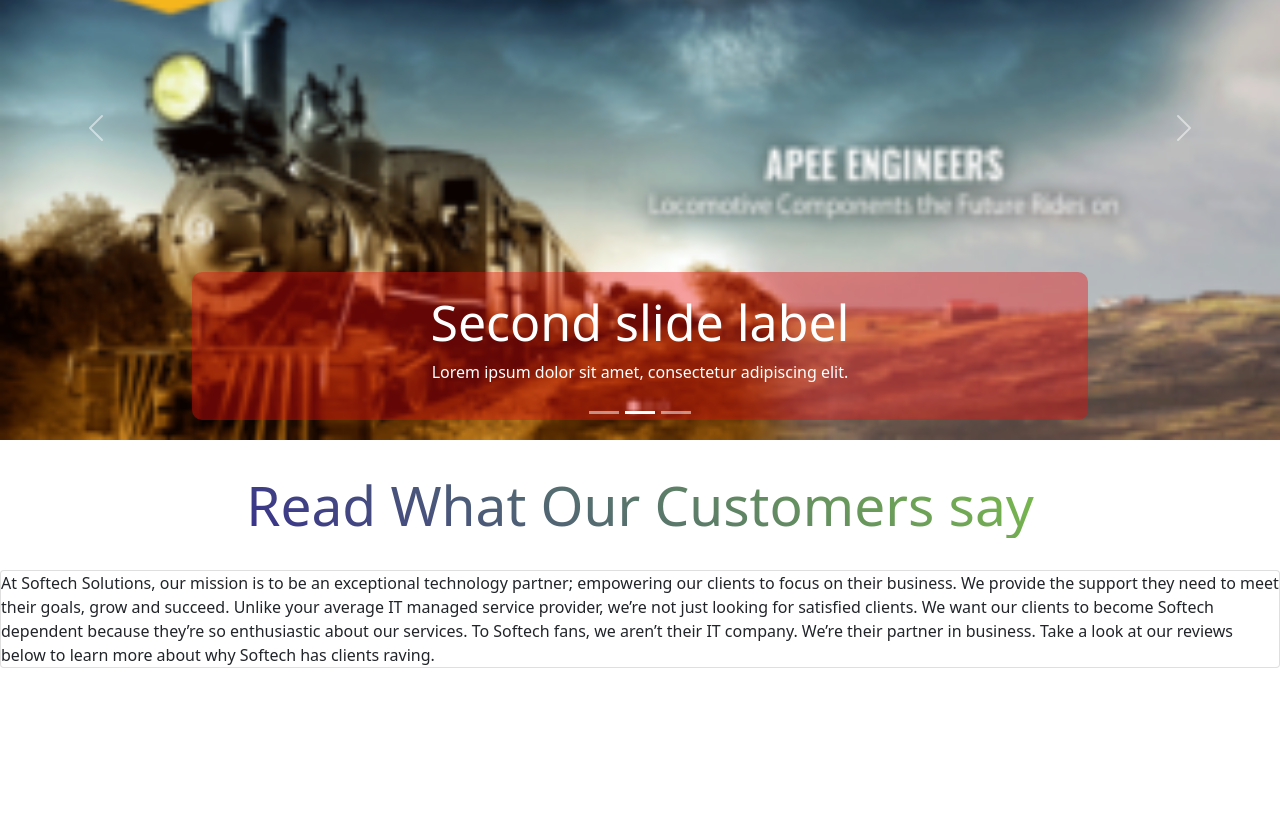
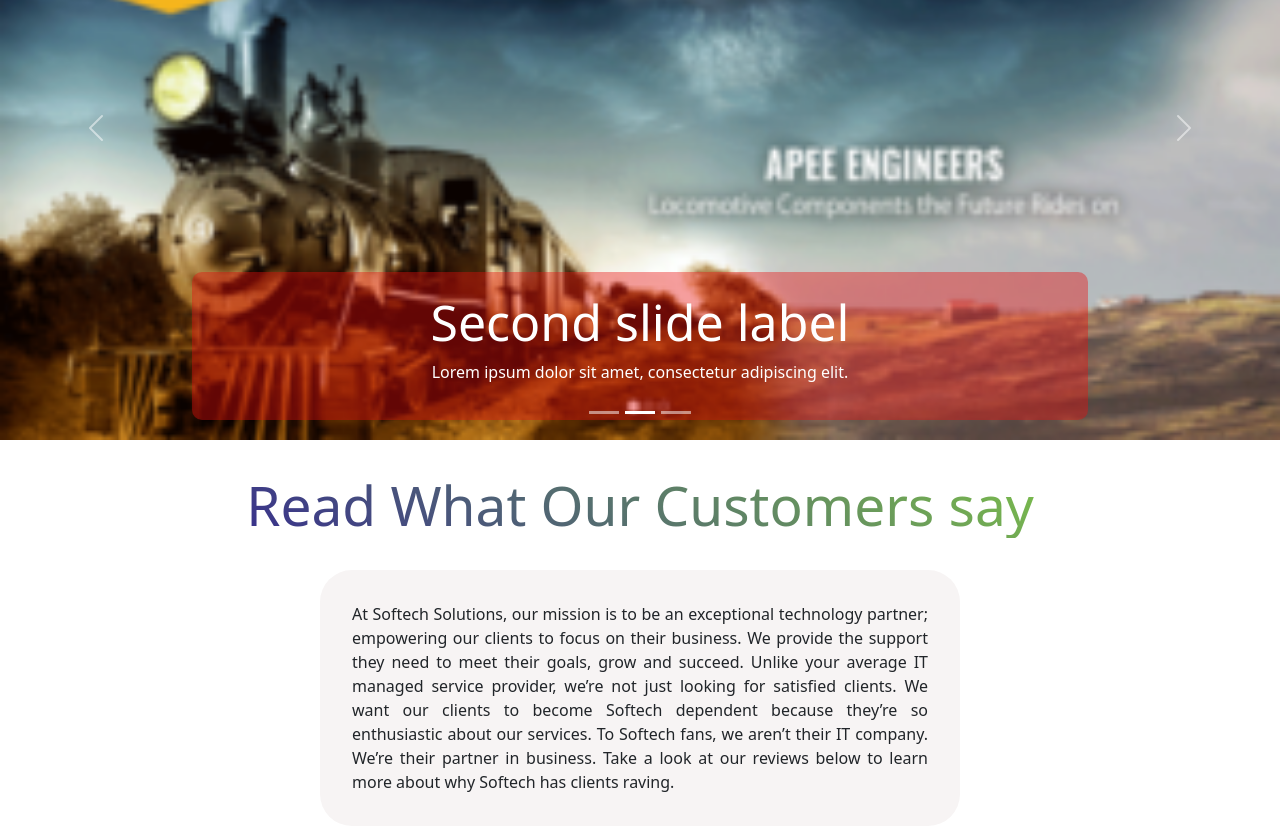
Before and after one commit to Sonai072393/DemoSoftech, a React (Create React App) app: page / in a window 1280 px wide. Shown: the part 1391-2221 px from the top of the page. Before the commit the page ends 2059 px from the top, so only its background shows below. Built offline with nearby package versions, Linux system fonts and the light colour scheme.

Commit message:
26.01.2022

```diff
--- a/src/Components/Pages/CustomerSay/CustomerSay.js
+++ b/src/Components/Pages/CustomerSay/CustomerSay.js
@@ -1,7 +1,7 @@
 import React from "react";
-import { Card } from "react-bootstrap";
+import Card from "../../UI/Card/Card";
 
-import style from '../CustomerSay/customer.module.css';
+import style from "../CustomerSay/customer.module.css";
 
 const CustomerSay = () => {
   return (
@@ -9,27 +9,21 @@ const CustomerSay = () => {
       <div className={style.customersay_header}>
         <h1>Read What Our Customers say</h1>
       </div>
-     <div>
-     <Card className={style.para_card}>
-          {/* <p> */}
-          <span>
-          At Softech Solutions, our mission is to be an exceptional technology
-          partner; empowering our clients to focus on their business. We provide
-          the support they need to meet their goals, grow and succeed. Unlike
-          your average IT managed service provider, we’re not just looking for
-          satisfied clients. We want our clients to become Softech dependent
-          because they’re so enthusiastic about our services. To Softech fans,
-          we aren’t their IT company. We’re their partner in business. Take a
-          look at our reviews below to learn more about why Softech has clients
-          raving.
-          </span>
-
-        {/* </p> */}
-          </Card>
-
-     </div>
-
-
+      <div>
+        <Card className={style.para_card}>
+          <p>
+            At Softech Solutions, our mission is to be an exceptional technology
+            partner; empowering our clients to focus on their business. We
+            provide the support they need to meet their goals, grow and succeed.
+            Unlike your average IT managed service provider, we’re not just
+            looking for satisfied clients. We want our clients to become Softech
+            dependent because they’re so enthusiastic about our services. To
+            Softech fans, we aren’t their IT company. We’re their partner in
+            business. Take a look at our reviews below to learn more about why
+            Softech has clients raving.
+          </p>
+        </Card>
+      </div>
     </div>
   );
 };
--- a/src/Components/Pages/CustomerSay/customer.module.css
+++ b/src/Components/Pages/CustomerSay/customer.module.css
@@ -16,15 +16,16 @@ width:100%;
 p {
   text-align: center;
 }
-.para_card {
-    border: solid;
-    border-radius: 5rem;
-    background-color: red;
+.para_card p{
+  padding: 2rem;
+    text-align: justify;
+
+
 }
 
 
-/* @media only screen and (max-width: 1100px) {
+@media only screen and (max-width: 1100px) {
   .para_card {
     width: -webkit-fill-available;
   }
-} */
+}
--- a/src/Components/UI/Card/Card.js
+++ b/src/Components/UI/Card/Card.js
@@ -9,3 +9,5 @@ const Card =(props)=>{
 </div>
     )
 }
+
+export default Card;
--- a/src/Components/UI/Card/card.module.css
+++ b/src/Components/UI/Card/card.module.css
@@ -1,9 +1,9 @@
 .card{
 
-    /* height:25rem;
-    width:50%; */
-    /* margin: auto; */
+    height:auto;
+    width:50%;
+    margin: auto;
     background-color: rgb(247, 244, 244);
-    /* border-radius: 5rem; */
+    border-radius: 2rem;
 
 }
```
